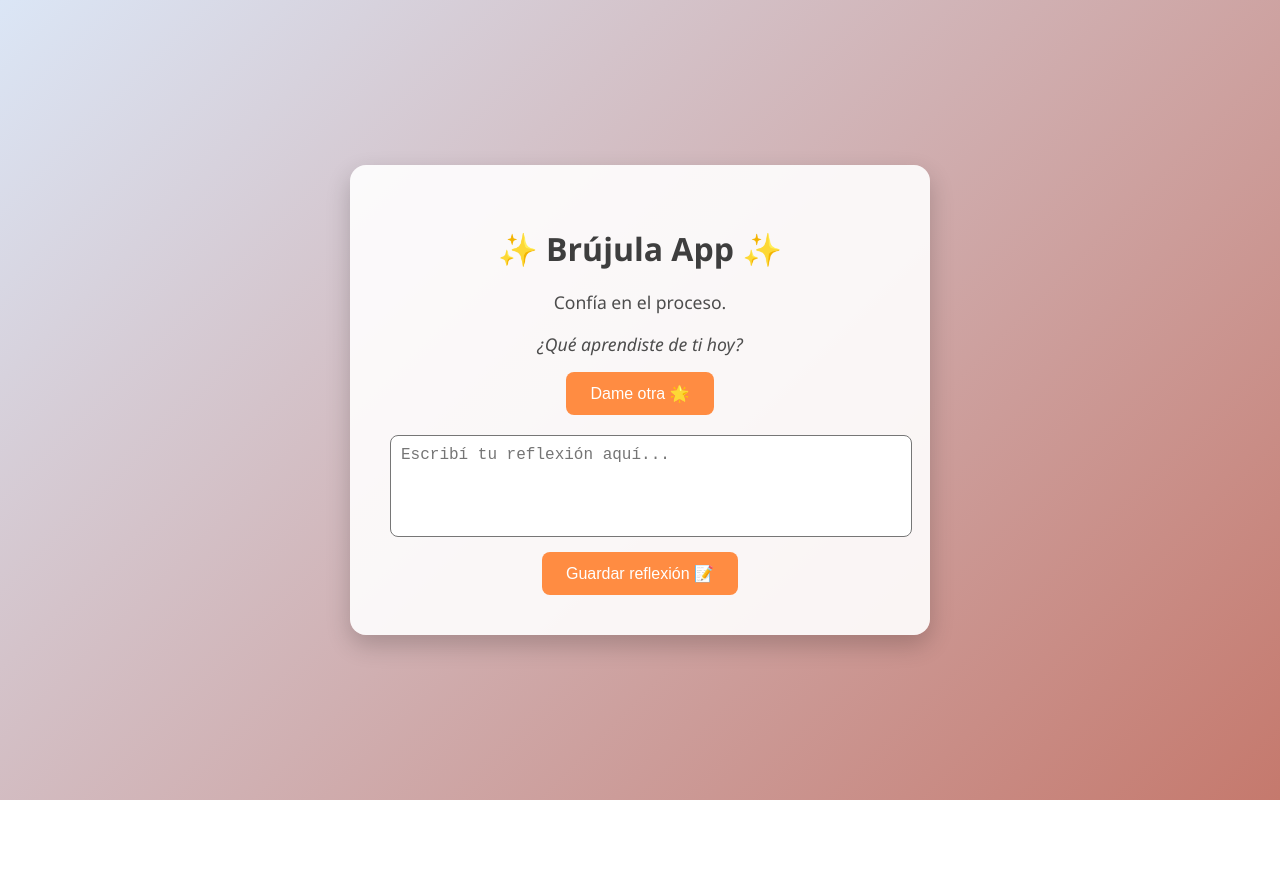
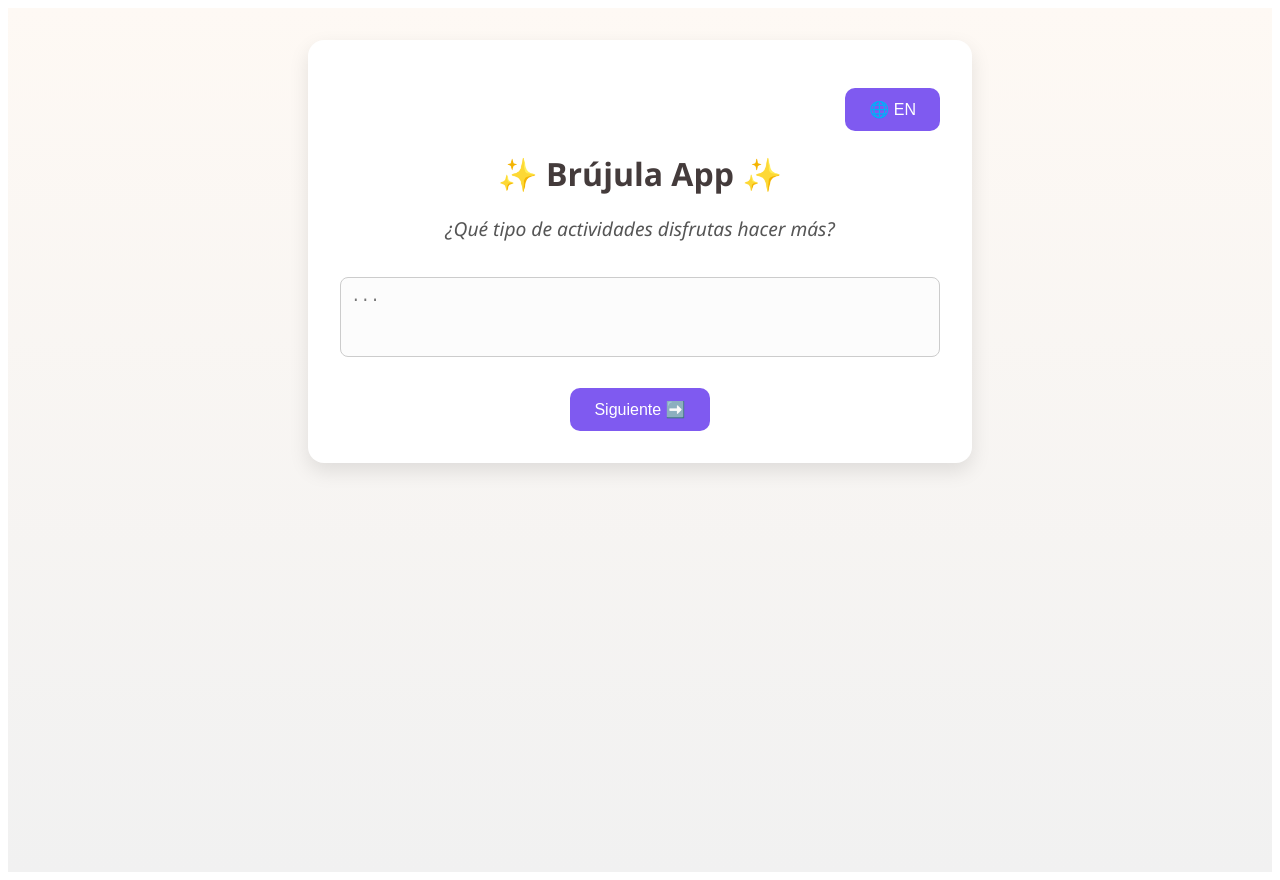
Before and after one commit to nelson753/brujula-app, a React (Create React App) app: page / in a window 1280 px wide. Before the commit the page ends 800 px from the top, so only its background shows below. Built offline with nearby package versions, Linux system fonts and the light colour scheme.

Commit message:
Version final con pregunta, PDF y multilingue

```diff
--- a/package.json
+++ b/package.json
@@ -7,6 +7,7 @@
     "@testing-library/jest-dom": "^6.6.3",
     "@testing-library/react": "^16.3.0",
     "@testing-library/user-event": "^13.5.0",
+    "jspdf": "^3.0.1",
     "react": "^19.1.0",
     "react-dom": "^19.1.0",
     "react-scripts": "5.0.1",
--- a/src/App.css
+++ b/src/App.css
@@ -1,51 +1,56 @@
-body {
-  margin: 0;
-  padding: 0;
-  font-family: 'Segoe UI', Tahoma, Geneva, Verdana, sans-serif;
-  background: linear-gradient(135deg, #dbe6f6, #c5796d);
-  min-height: 100vh;
-  display: flex;
-  align-items: center;
-  justify-content: center;
-}
-
 .App {
   text-align: center;
+  padding: 2rem;
+  font-family: 'Segoe UI', Tahoma, Geneva, Verdana, sans-serif;
+  background: linear-gradient(to bottom, #fef9f4, #f1f1f1);
+  min-height: 100vh;
+  transition: all 0.5s ease;
 }
 
 .App-header {
-  background: rgba(255, 255, 255, 0.9);
-  padding: 40px;
+  max-width: 600px;
+  margin: 0 auto;
+  background: white;
+  padding: 2rem;
   border-radius: 16px;
-  box-shadow: 0 10px 25px rgba(0, 0, 0, 0.2);
-  max-width: 500px;
-  margin: auto;
-  transition: all 0.3s ease-in-out;
+  box-shadow: 0 8px 20px rgba(0, 0, 0, 0.1);
 }
 
 h1 {
   font-size: 2rem;
-  color: #3e3e3e;
-  margin-bottom: 20px;
+  margin-bottom: 1rem;
+  color: #443b3b;
+}
+
+textarea {
+  border: 1px solid #ccc;
+  border-radius: 10px;
+  padding: 1rem;
+  font-size: 1rem;
+  width: 100%;
+  max-width: 100%;
+  box-sizing: border-box;
+  margin-top: 1rem;
+  background-color: #fcfcfc;
+}
+
+button {
+  margin-top: 1rem;
+  padding: 0.75rem 1.5rem;
+  border: none;
+  border-radius: 10px;
+  font-size: 1rem;
+  cursor: pointer;
+  background-color: #7f5af0;
+  color: white;
+  transition: background-color 0.3s ease;
+}
+
+button:hover {
+  background-color: #5a3fc0;
 }
 
 p {
-  font-size: 1.1rem;
-  color: #4d4d4d;
-  margin-bottom: 16px;
+  font-size: 1.2rem;
+  color: #555;
 }
-
-button {
-  background-color: #ff8c42;
-  color: white;
-  border: none;
-  padding: 12px 24px;
-  font-size: 1rem;
-  border-radius: 8px;
-  cursor: pointer;
-  transition: background-color 0.2s ease-in-out;
-}
-
-button:hover {
-  background-color: #e67632;
-}
--- a/src/App.js
+++ b/src/App.js
@@ -1,63 +1,230 @@
 import React, { useState, useEffect } from 'react';
 import './App.css';
+import { jsPDF } from 'jspdf';
 
-const frases = [
-  "Confía en el proceso.",
-  "Tu alma ya conoce el camino.",
-  "El silencio también habla.",
-  "Hoy es un buen día para comenzar de nuevo.",
-  "Escucharte es el primer paso hacia tu verdad."
-];
-
-const preguntas = [
-  "¿Qué aprendiste de ti hoy?",
-  "¿Qué emoción estás sintiendo en este momento?",
-  "¿Cuándo fue la última vez que te sentiste en paz?",
-  "¿Qué parte de ti necesita más amor ahora?",
-  "¿Qué agradeces profundamente hoy?"
-];
+const textos = {
+  es: {
+    titulo: "✨ Brújula App ✨",
+    preguntas: [
+      "¿Qué tipo de actividades disfrutas hacer más?",
+      "¿Qué temas te hacen perder la noción del tiempo?",
+      "¿Qué habilidad te gustaría dominar?",
+      "¿Qué problema del mundo te gustaría ayudar a resolver?",
+      "¿Qué cosas te dicen que se te dan bien?",
+      "¿Qué harías si no tuvieras miedo de fallar?",
+      "¿Preferís trabajar en equipo o de forma individual?",
+      "¿Te considerás una persona más práctica o imaginativa?",
+      "¿Qué te motiva más: aprender, enseñar o resolver?",
+      "¿Qué actividad harías aunque no te pagaran por ella?",
+      "¿Cómo te gusta expresarte mejor: hablando, escribiendo, creando?",
+      "¿Qué causa social o ambiental te conmueve profundamente?",
+      "¿Qué te hace sentir orgulloso de vos mismo?",
+      "¿Con qué tipo de personas te sentís más conectado?",
+      "¿Qué hacés cuando nadie te dice qué hacer?",
+      "¿Qué te entusiasma tanto que te cuesta dormir de la emoción?",
+      "¿Qué cosas aprendiste solo por curiosidad?",
+      "¿Cómo te gustaría que te recuerden en el futuro?",
+      "¿Qué experiencia te cambió la forma de ver el mundo?",
+      "¿Qué elegirías hacer si supieras que vas a tener éxito?"
+    ],
+    siguiente: "Siguiente ➡️",
+    resultado: "🎯 Resultado de tu brújula personal:",
+    reiniciar: "Reiniciar test 🔄",
+    descargar: "📄 Descargar PDF",
+    mensajeFinal: {
+      creativo: "Tu brújula apunta hacia lo creativo: diseño, arte, escritura o música.",
+      social: "Tu brújula apunta hacia lo social: enseñanza, comunicación o acompañamiento.",
+      analitico: "Tu brújula apunta hacia lo analítico: ciencias, lógica o resolución de problemas.",
+      tecnico: "Tu brújula apunta hacia lo técnico: tecnología, ingeniería o sistemas.",
+      ninguno: "Tu brújula está explorando un territorio único. ¡Seguí descubriendo!"
+    }
+  },
+  en: {
+    titulo: "✨ Compass App ✨",
+    preguntas: [
+      "What kind of activities do you enjoy the most?",
+      "What topics make you lose track of time?",
+      "What skill would you like to master?",
+      "What world problem would you like to help solve?",
+      "What do people say you're good at?",
+      "What would you do if you weren't afraid of failing?",
+      "Do you prefer working in teams or alone?",
+      "Are you more practical or imaginative?",
+      "What motivates you more: learning, teaching or solving?",
+      "What activity would you do even if you didn’t get paid for it?",
+      "How do you express yourself best: talking, writing, creating?",
+      "What social or environmental cause deeply moves you?",
+      "What makes you feel proud of yourself?",
+      "What kind of people do you feel most connected with?",
+      "What do you do when no one tells you what to do?",
+      "What excites you so much you lose sleep over it?",
+      "What things have you learned just out of curiosity?",
+      "How would you like to be remembered in the future?",
+      "What experience changed how you see the world?",
+      "What would you choose to do if you knew you'd succeed?"
+    ],
+    siguiente: "Next ➡️",
+    resultado: "🎯 Your personal compass result:",
+    reiniciar: "Restart test 🔄",
+    descargar: "📄 Download PDF",
+    mensajeFinal: {
+      creativo: "Your compass points to the creative: design, art, writing or music.",
+      social: "Your compass points to the social: teaching, communication or support.",
+      analitico: "Your compass points to the analytical: science, logic or problem-solving.",
+      tecnico: "Your compass points to the technical: technology, engineering or systems.",
+      ninguno: "Your compass is exploring a unique path. Keep discovering!"
+    }
+  }
+};
 
 function App() {
-  const [frase, setFrase] = useState(frases[0]);
-  const [pregunta, setPregunta] = useState(preguntas[0]);
-  const [reflexion, setReflexion] = useState('');
-  const [guardada, setGuardada] = useState('');
+  const [idioma, setIdioma] = useState('es');
+  const [paso, setPaso] = useState(0);
+  const [respuestas, setRespuestas] = useState(() => {
+    const guardadas = localStorage.getItem('respuestasBrújula');
+    return guardadas ? JSON.parse(guardadas) : Array(textos[idioma].preguntas.length).fill('');
+  });
+  const [finalizado, setFinalizado] = useState(() => {
+    return localStorage.getItem('finalizadoBrújula') === 'true';
+  });
+
+  const t = textos[idioma];
 
   useEffect(() => {
-    const reflexionGuardada = localStorage.getItem('reflexion');
-    if (reflexionGuardada) {
-      setGuardada(reflexionGuardada);
-    }
-  }, []);
+    localStorage.setItem('respuestasBrújula', JSON.stringify(respuestas));
+    localStorage.setItem('finalizadoBrújula', finalizado.toString());
+  }, [respuestas, finalizado]);
 
-  const nuevaReflexion = () => {
-    const nuevaFrase = frases[Math.floor(Math.random() * frases.length)];
-    const nuevaPregunta = preguntas[Math.floor(Math.random() * preguntas.length)];
-    setFrase(nuevaFrase);
-    setPregunta(nuevaPregunta);
+  const handleRespuesta = (e) => {
+    const nuevasRespuestas = [...respuestas];
+    nuevasRespuestas[paso] = e.target.value;
+    setRespuestas(nuevasRespuestas);
   };
 
-  const guardarReflexion = () => {
-    localStorage.setItem('reflexion', reflexion);
-    setGuardada(reflexion);
-    setReflexion('');
+  const siguientePaso = () => {
+    if (paso < t.preguntas.length - 1) {
+      setPaso(paso + 1);
+    } else {
+      setFinalizado(true);
+    }
   };
+
+  const reiniciar = () => {
+    setPaso(0);
+    setRespuestas(Array(t.preguntas.length).fill(''));
+    setFinalizado(false);
+    localStorage.removeItem('respuestasBrújula');
+    localStorage.removeItem('finalizadoBrújula');
+  };
+
+  const analizarRespuestas = () => {
+    const todo = respuestas.join(" ").toLowerCase();
+
+    const intereses = {
+      creativo: ["diseño", "crear", "arte", "escribir", "dibujar", "música", "create", "design", "art", "write", "draw", "music"],
+      social: ["ayudar", "escuchar", "enseñar", "personas", "comunicar", "help", "listen", "teach", "people", "communicate"],
+      analitico: ["resolver", "pensar", "problema", "datos", "analizar", "solve", "think", "problem", "data", "analyze"],
+      tecnico: ["tecnología", "construir", "programar", "máquinas", "sistemas", "technology", "build", "code", "machines", "systems"]
+    };
+
+    let puntuacion = {
+      creativo: 0,
+      social: 0,
+      analitico: 0,
+      tecnico: 0
+    };
+
+    for (const categoria in intereses) {
+      intereses[categoria].forEach(palabra => {
+        if (todo.includes(palabra)) {
+          puntuacion[categoria]++;
+        }
+      });
+    }
+
+    const categoriaFinal = Object.entries(puntuacion).sort((a, b) => b[1] - a[1])[0][0];
+
+    return t.mensajeFinal[categoriaFinal] || t.mensajeFinal["ninguno"];
+  };
+
+  const descargarPDF = () => {
+    const doc = new jsPDF();
+
+    const fecha = new Date().toLocaleDateString(idioma === 'es' ? 'es-ES' : 'en-US', {
+      year: 'numeric',
+      month: 'long',
+      day: 'numeric'
+    });
+
+    // 🧭 PORTADA
+    doc.setFontSize(24);
+    doc.text(t.idioma === 'es' ? "Tu Brújula Personal" : "Your Personal Compass", 105, 60, null, null, 'center');
+
+    doc.setFontSize(14);
+    doc.setTextColor(100);
+    doc.text(
+      idioma === 'es'
+        ? "Una guía de autodescubrimiento hecha por vos mismo"
+        : "A self-discovery guide made by you",
+      105,
+      70,
+      null,
+      null,
+      'center'
+    );
+
+    doc.setFontSize(12);
+    doc.setTextColor(150);
+    doc.text(`${fecha}`, 105, 80, null, null, 'center');
+
+    doc.addPage(); // 🆕 Nueva página para el contenido
+
+    // 🧠 RESULTADO
+    doc.setFontSize(16);
+    doc.setTextColor(0);
+    doc.text(t.resultado, 10, 20);
+
+    doc.setFontSize(12);
+    doc.text(analizarRespuestas(), 10, 30);
+
+    // 📝 RESPUESTAS
+    let y = 45;
+    respuestas.forEach((resp, idx) => {
+      const pregunta = `${idx + 1}. ${t.preguntas[idx]}`;
+      const respuesta = `→ ${resp}`;
+      doc.setFont('helvetica', 'bold');
+      doc.text(pregunta, 10, y);
+      y += 7;
+      doc.setFont('helvetica', 'normal');
+      doc.text(respuesta, 10, y);
+      y += 10;
+
+      if (y > 270) {
+        doc.addPage();
+        y = 20;
+      }
+    });
+
+    doc.save("brujula_resultado.pdf");
+  };
+
 
   return (
     <div className="App">
       <header className="App-header">
-        <h1>✨ Brújula App ✨</h1>
-        <p>{frase}</p>
-        <p style={{ fontStyle: 'italic' }}>{pregunta}</p>
-
-        <button onClick={nuevaReflexion} style={{ marginBottom: '20px' }}>
-          Dame otra 🌟
+        <div style={{ textAlign: 'right' }}>
+          <button onClick={() => setIdioma(idioma === 'es' ? 'en' : 'es')}>
+            🌐 {idioma === 'es' ? 'EN' : 'ES'}
           </button>
-
+        </div>
+        <h1>{t.titulo}</h1>
+        {!finalizado ? (
+          <>
+            <p style={{ fontStyle: 'italic' }}>{t.preguntas[paso]}</p>
             <textarea
-          placeholder="Escribí tu reflexión aquí..."
-          value={reflexion}
-          onChange={(e) => setReflexion(e.target.value)}
+              placeholder="..."
+              value={respuestas[paso]}
+              onChange={handleRespuesta}
               style={{
                 width: '100%',
                 height: '80px',
@@ -67,17 +234,24 @@ function App() {
                 fontSize: '1rem',
                 resize: 'none'
               }}
-        ></textarea>
-
-        <button onClick={guardarReflexion}>
-          Guardar reflexión 📝
-        </button>
-
-        {guardada && (
-          <div style={{ marginTop: '30px', textAlign: 'left' }}>
-            <h4>🧠 Tu última reflexión guardada:</h4>
-            <p style={{ background: '#f0f0f0', padding: '10px', borderRadius: '8px' }}>{guardada}</p>
-          </div>
+            />
+            <button onClick={siguientePaso}>{t.siguiente}</button>
+          </>
+        ) : (
+          <>
+            <h2>{t.resultado}</h2>
+            <p>{analizarRespuestas()}</p>
+            <ul style={{ textAlign: 'left' }}>
+              {respuestas.map((resp, idx) => (
+                <li key={idx}>
+                  <strong>{t.preguntas[idx]}</strong><br />
+                  {resp}
+                </li>
+              ))}
+            </ul>
+            <button onClick={descargarPDF}>{t.descargar}</button>
+            <button onClick={reiniciar}>{t.reiniciar}</button>
+          </>
         )}
       </header>
     </div>
```
Also changed, not shown: 1 other file (tests, documents, lock files or other folders). Lines whose indentation alone changed are shown as unchanged.
